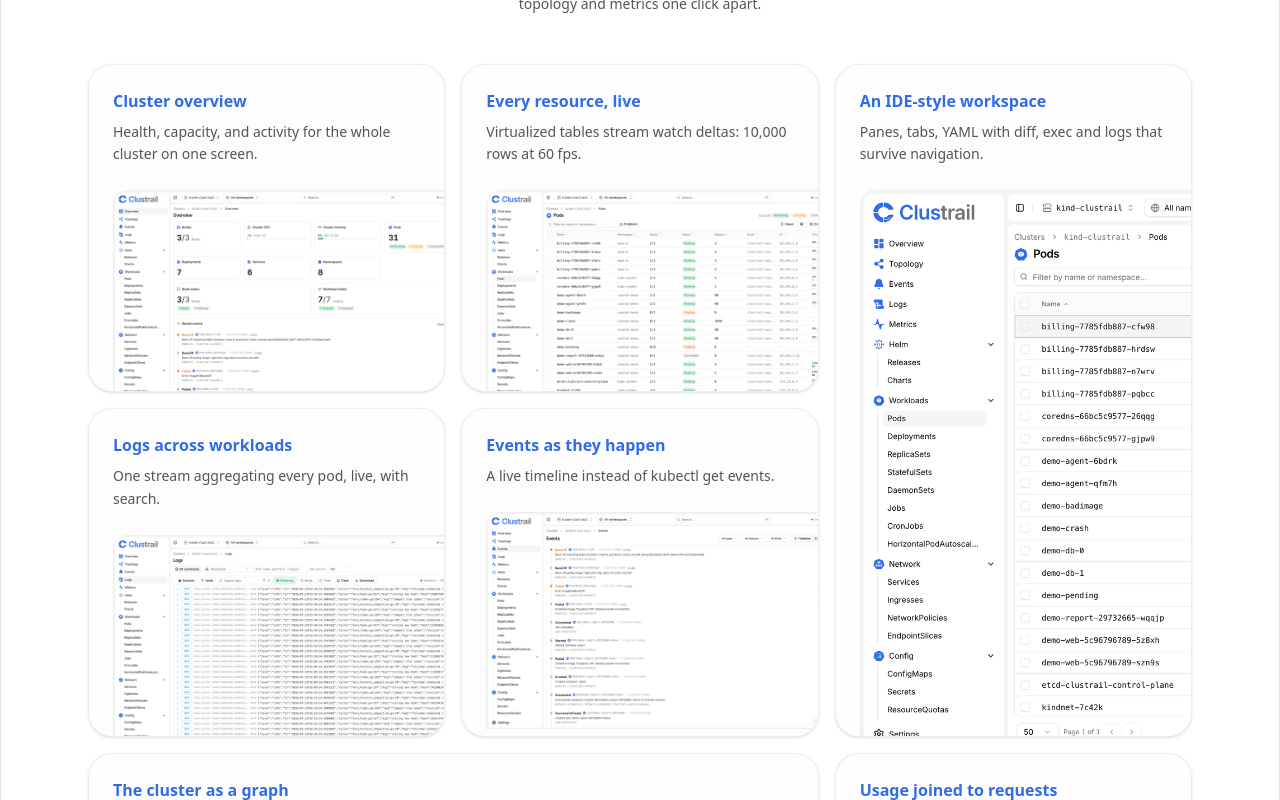
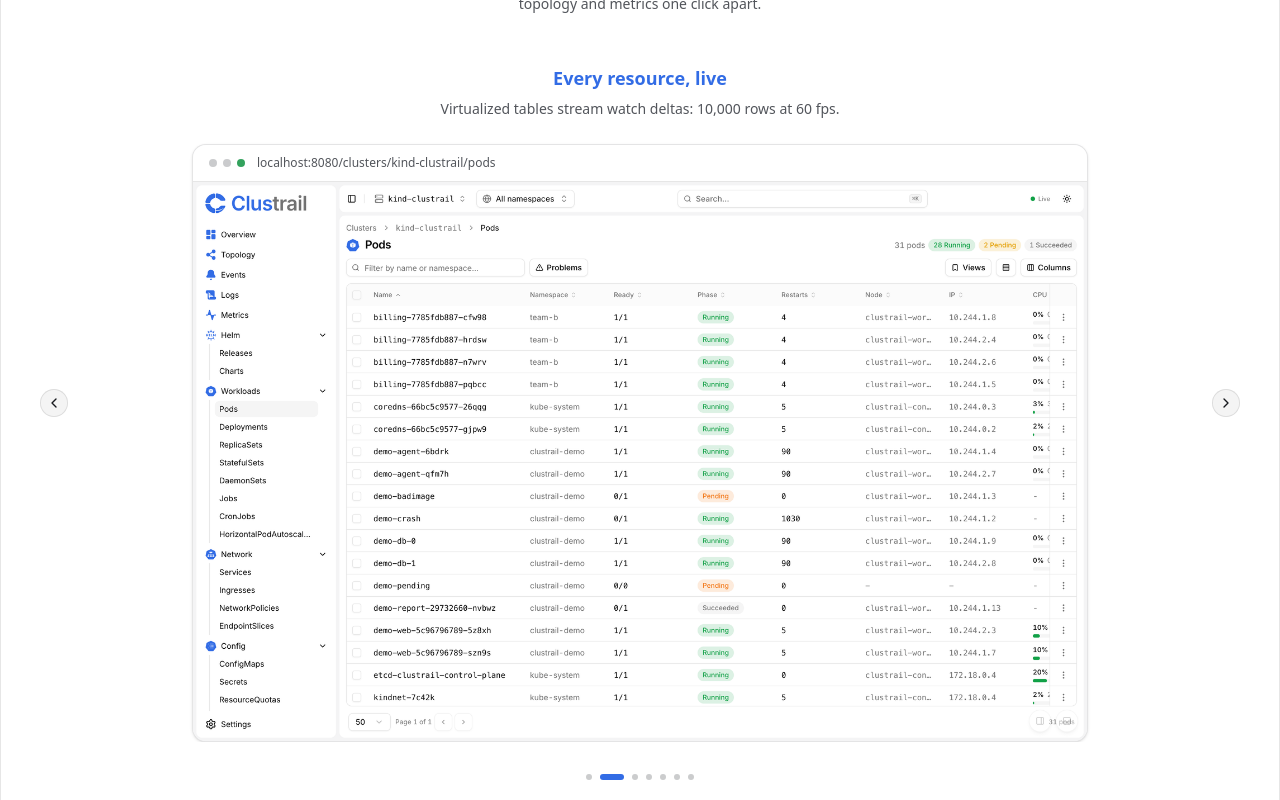
Before and after one commit to clustrail/clustrail.github.io, a Next.js app: page / in a window 1280 px wide. Shown: the part 3280-4080 px from the top of the page. Built offline with nearby package versions, Linux system fonts and the light colour scheme; no server answers.

Commit message:
Replace the features bento grid with an auto-advancing slideshow

```diff
--- a/components/landing/feature-showcase.tsx
+++ b/components/landing/feature-showcase.tsx
@@ -1,15 +1,26 @@
-import type {CSSProperties, ReactNode} from 'react';
-import clsx from 'clsx';
-import {RevealSection} from '@/components/landing/reveal-section';
-import {ThemedShot} from '@/components/primitives';
+'use client';
 
 /*
- * Features bento. An asymmetric grid of soft cards: accent title, one-line
- * description, and a raw product screenshot bleeding off the card's bottom-right
- * edge (cropped by the card's overflow-hidden, anchored top-left so each card
- * reads as a window into the app). One tall card spans two rows, one wide card
- * spans two columns. Pure RSC - no state.
+ * Features slideshow. One feature at a time: title and one-liner above a large
+ * browser-framed screenshot, arrows at the sides (hidden on touch widths -
+ * swipe there) and dot indicators below. Loops, and auto-advances every few
+ * seconds while on screen - pausing on hover, stopping entirely under reduced
+ * motion, and resetting its timer whenever the visitor navigates manually.
+ * The screenshots stay theme-paired via ThemedShot inside BrowserFrame.
  */
+import {useEffect, useState, type ReactNode} from 'react';
+import clsx from 'clsx';
+import {useInView} from '@/lib/use-in-view';
+import {RevealSection} from '@/components/landing/reveal-section';
+import {BrowserFrame} from '@/components/primitives';
+import {
+  Carousel,
+  CarouselContent,
+  CarouselItem,
+  CarouselNext,
+  CarouselPrevious,
+  type CarouselApi,
+} from '@/components/ui/carousel';
 
 type Feature = {
   title: string;
@@ -17,7 +28,8 @@
   /** /shots path stem; ThemedShot appends -dark/-light. */
   shot: string;
   alt: string;
-  span?: 'tall' | 'wide';
+  /** Address-strip path shown in the browser frame. */
+  url: string;
 };
 
 const FEATURES: Feature[] = [
@@ -26,77 +38,80 @@
     desc: 'Health, capacity, and activity for the whole cluster on one screen.',
     shot: '/shots/overview',
     alt: 'Cluster overview screen with health, capacity and activity panels',
+    url: 'localhost:8080/clusters/kind-clustrail/overview',
   },
   {
     title: 'Every resource, live',
     desc: 'Virtualized tables stream watch deltas: 10,000 rows at 60 fps.',
     shot: '/shots/pods',
     alt: 'Virtualized pods table streaming live watch updates',
+    url: 'localhost:8080/clusters/kind-clustrail/pods',
   },
   {
     title: 'An IDE-style workspace',
     desc: 'Panes, tabs, YAML with diff, exec and logs that survive navigation.',
     shot: '/shots/detail',
     alt: 'Detail workspace with split panes, YAML editor and tabs',
-    span: 'tall',
+    url: 'localhost:8080/clusters/kind-clustrail/pods',
   },
   {
     title: 'Logs across workloads',
     desc: 'One stream aggregating every pod, live, with search.',
     shot: '/shots/logs',
     alt: 'Aggregated live log stream across multiple pods',
+    url: 'localhost:8080/clusters/kind-clustrail/logs',
   },
   {
     title: 'Events as they happen',
     desc: 'A live timeline instead of kubectl get events.',
     shot: '/shots/events',
     alt: 'Live timeline of cluster events',
+    url: 'localhost:8080/clusters/kind-clustrail/events',
   },
   {
     title: 'The cluster as a graph',
     desc: 'Ownership and traffic relationships, laid out live.',
     shot: '/shots/topology',
     alt: 'Topology graph of workloads, services and config',
-    span: 'wide',
+    url: 'localhost:8080/clusters/kind-clustrail/topology',
   },
   {
     title: 'Usage joined to requests',
     desc: 'CPU and memory against what you asked for.',
     shot: '/shots/metrics',
     alt: 'CPU and memory usage charts joined to requests and limits',
+    url: 'localhost:8080/clusters/kind-clustrail/metrics',
   },
 ];
 
-function FeatureCard({feature, index}: {feature: Feature; index: number}): ReactNode {
-  return (
-    <div
-      className={clsx(
-        'reveal group relative flex flex-col overflow-hidden rounded-3xl border border-border/60 bg-card p-6 shadow-sm transition-colors hover:border-border',
-        feature.span === 'tall' && 'md:row-span-2',
-        feature.span === 'wide' && 'md:col-span-2',
-      )}
-      style={{'--reveal-delay': `${index * 70}ms`} as CSSProperties}>
-      <h3 className="text-base font-semibold text-primary">{feature.title}</h3>
-      <p className="mt-2 max-w-md text-sm leading-relaxed text-muted-foreground">{feature.desc}</p>
-      <div
-        className={clsx(
-          '-mr-10 -mb-10 mt-6 min-h-0 overflow-hidden rounded-tl-xl border border-border/60 transition-transform group-hover:-translate-y-0.5',
-          feature.span ? 'aspect-[16/10] md:aspect-auto md:flex-1' : 'aspect-[16/10]',
-        )}>
-        {/* Tall and wide cards render the image larger on desktop, so their
-            `sizes` hint is roughly doubled. */}
-        <ThemedShot
-          stem={feature.shot}
-          alt={feature.alt}
-          sizes={feature.span ? '(max-width: 768px) 100vw, 820px' : '(max-width: 768px) 100vw, 420px'}
-          className="block h-full w-full object-cover object-left-top"
-        />
-      </div>
-    </div>
-  );
-}
+const AUTO_ADVANCE_MS = 5000;
 
 export default function FeatureShowcase(): ReactNode {
+  const [api, setApi] = useState<CarouselApi>();
+  const [current, setCurrent] = useState(0);
+  const [hovered, setHovered] = useState(false);
+  const [stageRef, inView] = useInView<HTMLDivElement>({once: false, threshold: 0.35});
+
+  useEffect(() => {
+    if (!api) return;
+    const onSelect = () => setCurrent(api.selectedScrollSnap());
+    onSelect();
+    api.on('select', onSelect);
+    return () => {
+      api.off('select', onSelect);
+    };
+  }, [api]);
+
+  // Auto-advance. Depending on `current` restarts the interval after every
+  // slide change, so a manual arrow/dot/swipe gets a full dwell before the
+  // loop moves on.
+  useEffect(() => {
+    if (!api || !inView || hovered) return;
+    if (window.matchMedia('(prefers-reduced-motion: reduce)').matches) return;
+    const id = setInterval(() => api.scrollNext(), AUTO_ADVANCE_MS);
+    return () => clearInterval(id);
+  }, [api, inView, hovered, current]);
+
   return (
     <RevealSection className="border-b border-border py-20 sm:py-28">
       <div className="mx-auto max-w-6xl px-6">
@@ -111,9 +126,52 @@
           </p>
         </div>
 
-        <div className="mt-12 grid gap-4 md:grid-cols-3">
+        <div
+          ref={stageRef}
+          onMouseEnter={() => setHovered(true)}
+          onMouseLeave={() => setHovered(false)}>
+          <Carousel setApi={setApi} opts={{loop: true}} className="reveal mt-12">
+          <CarouselContent>
+            {FEATURES.map((feature) => (
+              <CarouselItem key={feature.shot}>
+                <div className="mx-auto flex max-w-4xl flex-col gap-6">
+                  <div className="flex flex-col items-center gap-1.5 text-center">
+                    <h3 className="text-lg font-semibold text-primary">{feature.title}</h3>
+                    <p className="max-w-xl text-sm leading-relaxed text-muted-foreground">
+                      {feature.desc}
+                    </p>
+                  </div>
+                  <BrowserFrame
+                    stem={feature.shot}
+                    alt={feature.alt}
+                    url={feature.url}
+                    className="shadow-sm"
+                  />
+                </div>
+              </CarouselItem>
+            ))}
+          </CarouselContent>
+            <CarouselPrevious className="hidden sm:inline-flex" />
+            <CarouselNext className="hidden sm:inline-flex" />
+          </Carousel>
+        </div>
+
+        {/* Dot indicators: one per feature, the active one stretched. */}
+        <div className="mt-8 flex justify-center gap-2">
           {FEATURES.map((feature, i) => (
-            <FeatureCard key={feature.shot} feature={feature} index={i} />
+            <button
+              key={feature.shot}
+              type="button"
+              aria-label={`Go to slide ${i + 1}: ${feature.title}`}
+              aria-current={i === current}
+              onClick={() => api?.scrollTo(i)}
+              className={clsx(
+                'h-1.5 rounded-full transition-all',
+                i === current
+                  ? 'w-6 bg-primary'
+                  : 'w-1.5 bg-muted-foreground/30 hover:bg-muted-foreground/60',
+              )}
+            />
           ))}
         </div>
       </div>
--- /dev/null
+++ b/components/ui/carousel.tsx
@@ -0,0 +1,242 @@
+"use client"
+
+import * as React from "react"
+import useEmblaCarousel, {
+  type UseEmblaCarouselType,
+} from "embla-carousel-react"
+
+import { cn } from "@/lib/utils"
+import { Button } from "@/components/ui/button"
+import { ChevronLeftIcon, ChevronRightIcon } from "lucide-react"
+
+type CarouselApi = UseEmblaCarouselType[1]
+type UseCarouselParameters = Parameters<typeof useEmblaCarousel>
+type CarouselOptions = UseCarouselParameters[0]
+type CarouselPlugin = UseCarouselParameters[1]
+
+type CarouselProps = {
+  opts?: CarouselOptions
+  plugins?: CarouselPlugin
+  orientation?: "horizontal" | "vertical"
+  setApi?: (api: CarouselApi) => void
+}
+
+type CarouselContextProps = {
+  carouselRef: ReturnType<typeof useEmblaCarousel>[0]
+  api: ReturnType<typeof useEmblaCarousel>[1]
+  scrollPrev: () => void
+  scrollNext: () => void
+  canScrollPrev: boolean
+  canScrollNext: boolean
+} & CarouselProps
+
+const CarouselContext = React.createContext<CarouselContextProps | null>(null)
+
+function useCarousel() {
+  const context = React.useContext(CarouselContext)
+
+  if (!context) {
+    throw new Error("useCarousel must be used within a <Carousel />")
+  }
+
+  return context
+}
+
+function Carousel({
+  orientation = "horizontal",
+  opts,
+  setApi,
+  plugins,
+  className,
+  children,
+  ...props
+}: React.ComponentProps<"div"> & CarouselProps) {
+  const [carouselRef, api] = useEmblaCarousel(
+    {
+      ...opts,
+      axis: orientation === "horizontal" ? "x" : "y",
+    },
+    plugins
+  )
+  const [canScrollPrev, setCanScrollPrev] = React.useState(false)
+  const [canScrollNext, setCanScrollNext] = React.useState(false)
+
+  const onSelect = React.useCallback((api: CarouselApi) => {
+    if (!api) return
+    setCanScrollPrev(api.canScrollPrev())
+    setCanScrollNext(api.canScrollNext())
+  }, [])
+
+  const scrollPrev = React.useCallback(() => {
+    api?.scrollPrev()
+  }, [api])
+
+  const scrollNext = React.useCallback(() => {
+    api?.scrollNext()
+  }, [api])
+
+  const handleKeyDown = React.useCallback(
+    (event: React.KeyboardEvent<HTMLDivElement>) => {
+      if (event.key === "ArrowLeft") {
+        event.preventDefault()
+        scrollPrev()
+      } else if (event.key === "ArrowRight") {
+        event.preventDefault()
+        scrollNext()
+      }
+    },
+    [scrollPrev, scrollNext]
+  )
+
+  React.useEffect(() => {
+    if (!api || !setApi) return
+    setApi(api)
+  }, [api, setApi])
+
+  React.useEffect(() => {
+    if (!api) return
+    onSelect(api)
+    api.on("reInit", onSelect)
+    api.on("select", onSelect)
+
+    return () => {
+      api?.off("select", onSelect)
+    }
+  }, [api, onSelect])
+
+  return (
+    <CarouselContext.Provider
+      value={{
+        carouselRef,
+        api: api,
+        opts,
+        orientation:
+          orientation || (opts?.axis === "y" ? "vertical" : "horizontal"),
+        scrollPrev,
+        scrollNext,
+        canScrollPrev,
+        canScrollNext,
+      }}
+    >
+      <div
+        onKeyDownCapture={handleKeyDown}
+        className={cn("relative", className)}
+        role="region"
+        aria-roledescription="carousel"
+        data-slot="carousel"
+        {...props}
+      >
+        {children}
+      </div>
+    </CarouselContext.Provider>
+  )
+}
+
+function CarouselContent({ className, ...props }: React.ComponentProps<"div">) {
+  const { carouselRef, orientation } = useCarousel()
+
+  return (
+    <div
+      ref={carouselRef}
+      className="overflow-hidden"
+      data-slot="carousel-content"
+    >
+      <div
+        className={cn(
+          "flex",
+          orientation === "horizontal" ? "-ml-4" : "-mt-4 flex-col",
+          className
+        )}
+        {...props}
+      />
+    </div>
+  )
+}
+
+function CarouselItem({ className, ...props }: React.ComponentProps<"div">) {
+  const { orientation } = useCarousel()
+
+  return (
+    <div
+      role="group"
+      aria-roledescription="slide"
+      data-slot="carousel-item"
+      className={cn(
+        "min-w-0 shrink-0 grow-0 basis-full",
+        orientation === "horizontal" ? "pl-4" : "pt-4",
+        className
+      )}
+      {...props}
+    />
+  )
+}
+
+function CarouselPrevious({
+  className,
+  variant = "outline",
+  size = "icon-sm",
+  ...props
+}: React.ComponentProps<typeof Button>) {
+  const { orientation, scrollPrev, canScrollPrev } = useCarousel()
+
+  return (
+    <Button
+      data-slot="carousel-previous"
+      variant={variant}
+      size={size}
+      className={cn(
+        "absolute touch-manipulation rounded-full",
+        orientation === "horizontal"
+          ? "inset-y-0 -left-12 my-auto"
+          : "-top-12 left-1/2 -translate-x-1/2 rotate-90",
+        className
+      )}
+      disabled={!canScrollPrev}
+      onClick={scrollPrev}
+      {...props}
+    >
+      <ChevronLeftIcon />
+      <span className="sr-only">Previous slide</span>
+    </Button>
+  )
+}
+
+function CarouselNext({
+  className,
+  variant = "outline",
+  size = "icon-sm",
+  ...props
+}: React.ComponentProps<typeof Button>) {
+  const { orientation, scrollNext, canScrollNext } = useCarousel()
+
+  return (
+    <Button
+      data-slot="carousel-next"
+      variant={variant}
+      size={size}
+      className={cn(
+        "absolute touch-manipulation rounded-full",
+        orientation === "horizontal"
+          ? "inset-y-0 -right-12 my-auto"
+          : "-bottom-12 left-1/2 -translate-x-1/2 rotate-90",
+        className
+      )}
+      disabled={!canScrollNext}
+      onClick={scrollNext}
+      {...props}
+    >
+      <ChevronRightIcon />
+      <span className="sr-only">Next slide</span>
+    </Button>
+  )
+}
+
+export {
+  type CarouselApi,
+  Carousel,
+  CarouselContent,
+  CarouselItem,
+  CarouselPrevious,
+  CarouselNext,
+  useCarousel,
+}
--- a/package.json
+++ b/package.json
@@ -18,6 +18,7 @@
     "@fontsource-variable/jetbrains-mono": "^5.2.8",
     "class-variance-authority": "^0.7.1",
     "clsx": "^2.1.1",
+    "embla-carousel-react": "^8.6.0",
     "gray-matter": "^4.0.3",
     "lucide-react": "^1.23.0",
     "next": "^16.1.4",
```
Also changed, not shown: 1 other file (tests, documents, lock files or other folders).
